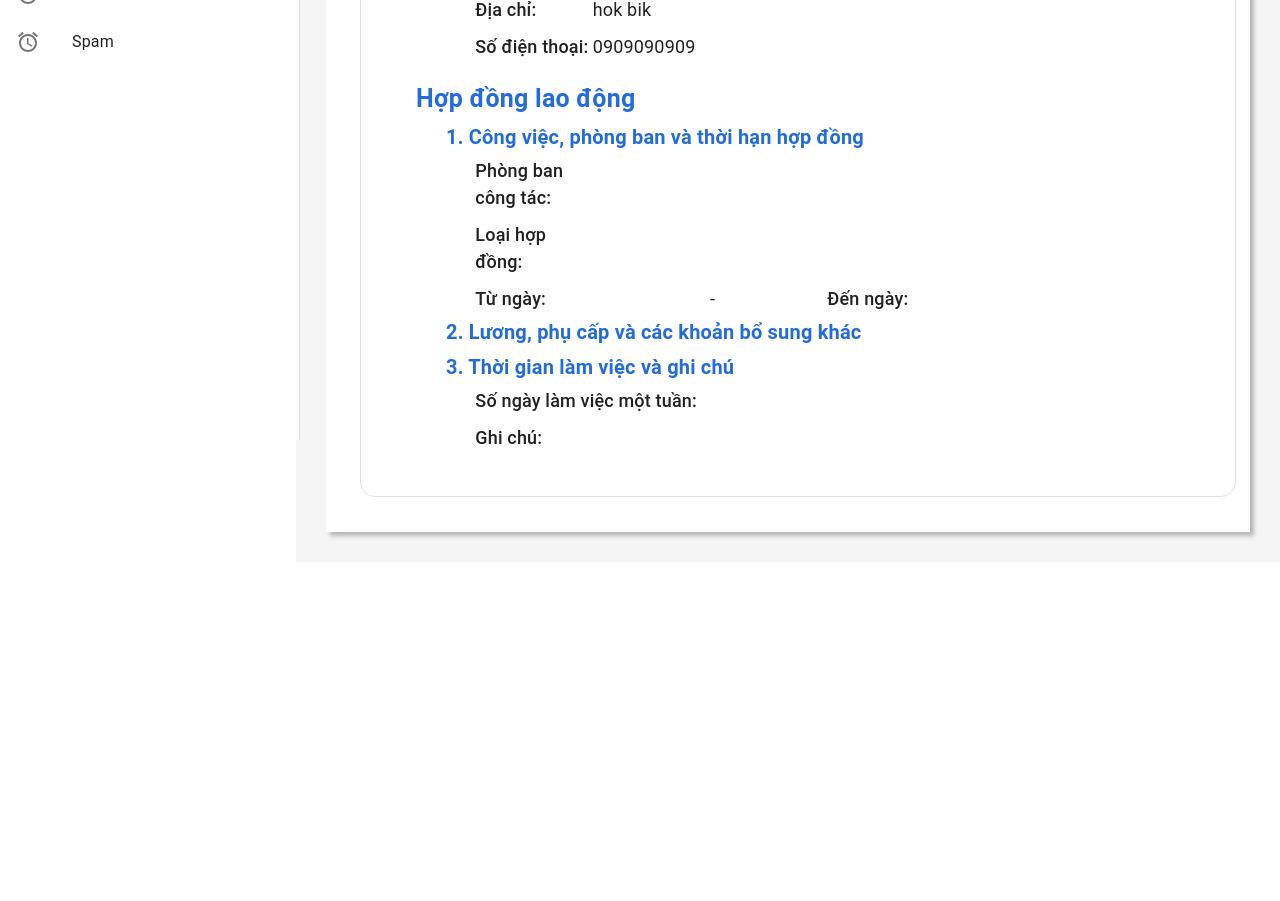
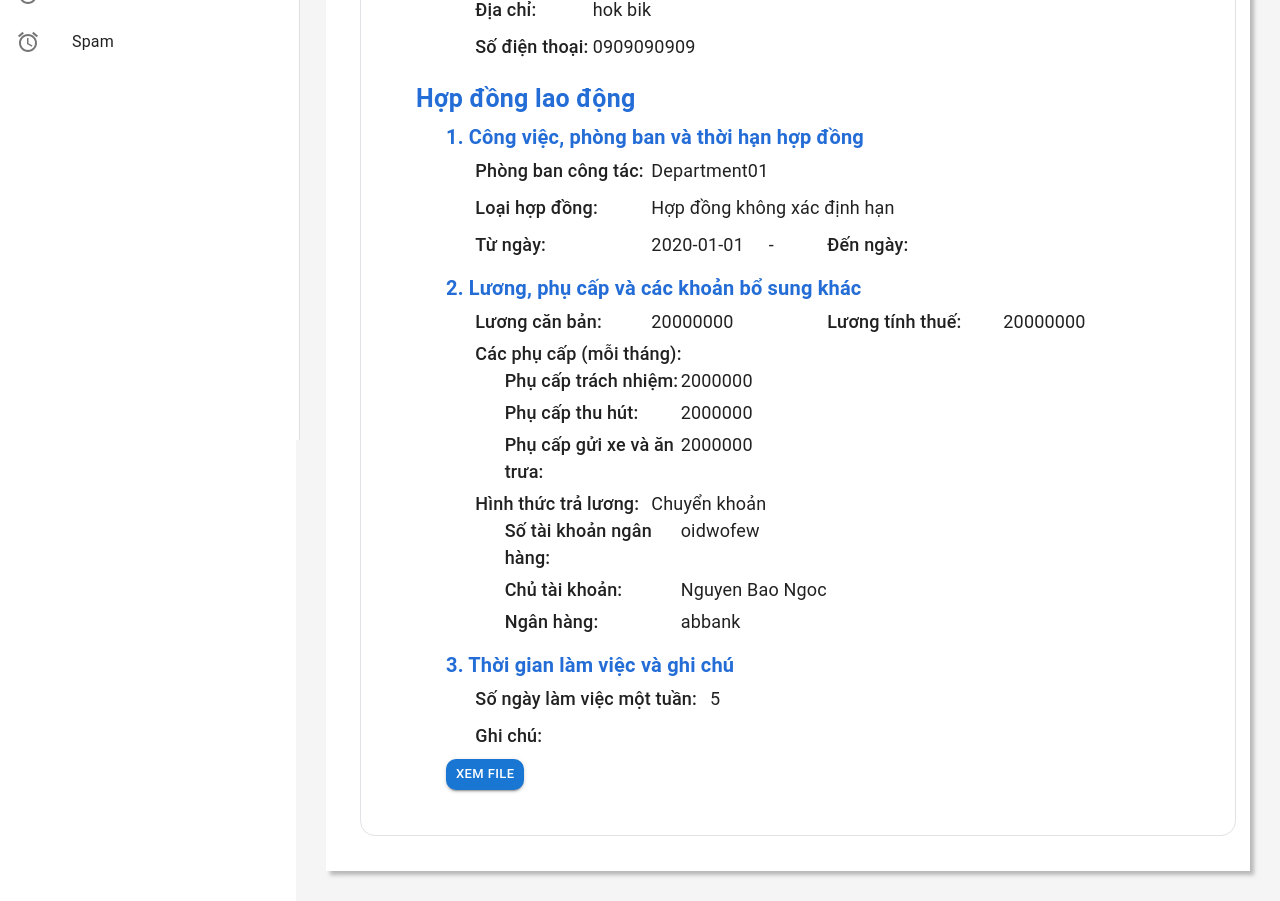
Before and after one commit to huylinhit/hr_management_system, a React (Create React App) app: page /detail-contract in a window 1280 px wide. Shown: the part 360-1261 px from the top of the page. Before the commit the page ends 922 px from the top, so only its background shows below. Built offline with nearby package versions, Linux system fonts and the light colour scheme.

Commit message:
HRS-54 complete layout detail contract

```diff
--- a/package.json
+++ b/package.json
@@ -21,7 +21,6 @@
     "@types/node": "^16.18.34",
     "@types/react": "^18.2.7",
     "@types/react-dom": "^18.2.4",
-    "antd": "^5.6.2",
     "axios": "^1.4.0",
     "dayjs": "^1.11.8",
     "react": "^18.2.0",
--- /dev/null
+++ b/src/app/models/allowance.ts
@@ -0,0 +1,6 @@
+export interface Allowance {
+    allowanceId: number;
+	contractId: number;
+	allowanceTypeId: number;
+	allowanceSalary: number;
+}
--- /dev/null
+++ b/src/app/models/allowanceType.ts
@@ -0,0 +1,5 @@
+export interface AllowanceType {
+    allowanceTypeId: number;
+	allowanceName: string;
+	allowanceDetailSalary: string;
+}
--- /dev/null
+++ b/src/app/models/contractType.ts
@@ -0,0 +1,5 @@
+export interface ContractType {
+    contractTypeId: number;
+    name: string;
+    description: string;
+}
--- a/src/app/store/data.tsx
+++ b/src/app/store/data.tsx
@@ -343,6 +343,23 @@ export const CONTRACTLIST = [
   },
 ]
 
+export const ALLOWANCETYPE = [
+  {allowanceTypeId: 1, allowanceName: "Phụ cấp trách nhiệm", allowanceDetailSalary: "Không quá 10%"},
+  {allowanceTypeId: 2, allowanceName: "Phụ cấp thu hút", allowanceDetailSalary: "Dưới 35%"},
+  {allowanceTypeId: 3, allowanceName: "Phụ cấp lưu động", allowanceDetailSalary: "Dưới 10%"},
+  {allowanceTypeId: 4, allowanceName: "Phụ cấp chức vụ", allowanceDetailSalary: "Dưới 15%"},
+  {allowanceTypeId: 5, allowanceName: "Phụ cấp gửi xe và ăn trưa", allowanceDetailSalary: "Tùy thỏa thuận"},
+]
+
+export const ALLOWANCE = [
+  {allowanceId: 1, contractId: 1, allowanceTypeId: 1, allowanceSalary: 2000000},
+  {allowanceId: 2, contractId: 1, allowanceTypeId: 2, allowanceSalary: 2000000},
+  {allowanceId: 3, contractId: 2, allowanceTypeId: 5, allowanceSalary: 2000000},
+  {allowanceId: 4, contractId: 3, allowanceTypeId: 5, allowanceSalary: 2000000},
+  {allowanceId: 5, contractId: 4, allowanceTypeId: 5, allowanceSalary: 2000000},
+  {allowanceId: 6, contractId: 1, allowanceTypeId: 5, allowanceSalary: 2000000},
+]
+
 export const FORMSTATUS = {
   pending: "Chờ duyệt",
   agree: "Chấp nhận",
--- a/src/features/detail_contract/component/DetailContractInfo.tsx
+++ b/src/features/detail_contract/component/DetailContractInfo.tsx
@@ -5,7 +5,17 @@ import DetailJob from "./DetailJob";
 import DetailSalary from "./DetailSalary";
 import DetaiNote from "./DetilNote";
 
-export default function DetailContractInfo() {
+// model
+import { Contract } from "../../../app/models/contract";
+import { Employee } from "../../../app/models/employee";
+
+// interface
+interface Props {
+  contract: Contract;
+  employee: Employee;
+}
+
+export default function DetailContractInfo({ contract, employee }: Props) {
   return (
     <Box sx={{ padding: "0 35px" }}>
       <Grid>
@@ -22,9 +32,9 @@ export default function DetailContractInfo() {
       </Grid>
 
       <Grid>
-        <DetailJob />
-        <DetailSalary />
-        <DetaiNote />
+        <DetailJob contract={contract} employee={employee}/>
+        <DetailSalary contract={contract} employee={employee}/>
+        <DetaiNote contract={contract}/>
       </Grid>
     </Box>
   );
--- a/src/features/detail_contract/component/DetailJob.tsx
+++ b/src/features/detail_contract/component/DetailJob.tsx
@@ -1,8 +1,35 @@
+import { useState } from "react";
 import { Box, Grid, Typography } from "@mui/material";
 
-export default function DetailJob() {
+// model
+import { Contract } from "../../../app/models/contract";
+import { Department } from "../../../app/models/departments";
+import { Employee } from "../../../app/models/employee";
+
+// data
+import { CONTRACTTYPE, DEPARTMENT } from "../../../app/store/data";
+import { ContractType } from "../../../app/models/contractType";
+
+
+// interface
+interface Props {
+  contract: Contract;
+  employee: Employee;
+}
+
+export default function DetailJob({ contract, employee }: Props) {
+  // -------------------------- VAR -----------------------------
+  // -------------------------- STATE ---------------------------
+  const [departments, setDepartments] = useState<Department[]>(DEPARTMENT);
+  const [contractTypes, setContractTypes] = useState<ContractType[]>(CONTRACTTYPE)
+  // -------------------------- REDUX ---------------------------
+  // -------------------------- EFFECT --------------------------
+  // -------------------------- FUNCTION ------------------------
+  const department = departments.find((d) => d.departmentId === employee.departmentId)
+  const contractType = contractTypes.find((type) => type.contractTypeId === contract.contractTypeId)
+
   return (
-    <Grid>
+    <Grid sx={{ paddingBottom: "10px"}}>
       <Typography
         sx={{
           color: "#246DD6",
@@ -26,14 +53,14 @@ export default function DetailJob() {
             padding: "0 30px 10px 30px",
           }}
         >
-          <Grid item xs={2}>
+          <Grid item xs={3}>
             <Typography sx={{ fontWeight: "550", fontSize: "18px" }}>
               Phòng ban công tác:
             </Typography>
           </Grid>
-          <Grid item xs={9}>
+          <Grid item xs={8}>
             <Typography sx={{ fontWeight: "400", fontSize: "18px" }}>
-              {/* {employee.dob} */}
+              {department?.departmentName}
             </Typography>
           </Grid>
         </Grid>
@@ -48,14 +75,14 @@ export default function DetailJob() {
             padding: "0 30px 10px 30px",
           }}
         >
-          <Grid item xs={2}>
+          <Grid item xs={3}>
             <Typography sx={{ fontWeight: "550", fontSize: "18px" }}>
               Loại hợp đồng:
             </Typography>
           </Grid>
-          <Grid item xs={9}>
+          <Grid item xs={8}>
             <Typography sx={{ fontWeight: "400", fontSize: "18px" }}>
-              {/* {employee.citizenId}  */}
+              {contractType?.name}
             </Typography>
           </Grid>
         </Grid>
@@ -70,17 +97,17 @@ export default function DetailJob() {
             padding: "0 30px 5px 30px",
           }}
         >
-          <Grid item xs={2}>
+          <Grid item xs={3}>
             <Typography sx={{ fontWeight: "550", fontSize: "18px" }}>
               Từ ngày:
             </Typography>
           </Grid>
           <Grid item xs={2}>
             <Typography sx={{ fontWeight: "400", fontSize: "18px" }}>
-              {/* {employee.lastName} {employee.firstName} */}
+              {contract.startDate}
             </Typography>
           </Grid>
-          <Grid item xs={2}>
+          <Grid item xs={1}>
             <Typography sx={{ fontWeight: "400", fontSize: "18px" }}>
               -
             </Typography>
@@ -92,7 +119,7 @@ export default function DetailJob() {
           </Grid>
           <Grid item xs={3}>
             <Typography sx={{ fontWeight: "400", fontSize: "18px" }}>
-              {/* {employee.gender === 0 ? "Nữ" : "Nam"} */}
+              {contract.endDate}
             </Typography>
           </Grid>
         </Grid>
--- a/src/features/detail_contract/component/DetailSalary.tsx
+++ b/src/features/detail_contract/component/DetailSalary.tsx
@@ -1,8 +1,34 @@
+import { useState } from "react";
 import { Box, Grid, Typography } from "@mui/material";
 
-export default function DetailSalary() {
+// data
+import { ALLOWANCE, ALLOWANCETYPE } from "../../../app/store/data";
+import { Contract } from "../../../app/models/contract";
+import { Employee } from "../../../app/models/employee";
+import { AllowanceType } from "../../../app/models/allowanceType";
+import { Allowance } from "../../../app/models/allowance";
+
+// interface
+interface Props {
+  contract: Contract;
+  employee: Employee;
+}
+
+export default function DetailSalary({ contract, employee }: Props) {
+  // -------------------------- VAR -----------------------------
+  // -------------------------- STATE ---------------------------
+  const [allowanceTypes, setAllowanceTypes] =
+    useState<AllowanceType[]>(ALLOWANCETYPE);
+  const [allowances, setAllowances] = useState<Allowance[]>(ALLOWANCE);
+  // -------------------------- REDUX ---------------------------
+  // -------------------------- EFFECT --------------------------
+  // -------------------------- FUNCTION ------------------------
+  const allowanceList = allowances.filter(
+    (a) => a.contractId === contract.contractId
+  );
+
   return (
-    <Grid>
+    <Grid sx={{ paddingBottom: "10px" }}>
       <Typography
         sx={{
           color: "#246DD6",
@@ -14,6 +40,172 @@ export default function DetailSalary() {
       >
         2. Lương, phụ cấp và các khoản bổ sung khác
       </Typography>
+
+      <Grid>
+        <Grid
+          container
+          sx={{
+            display: "flex",
+            justifyContent: "center",
+            alignItems: "flex-start",
+            maxWidth: "100%",
+            padding: "0 30px 5px 30px",
+          }}
+        >
+          <Grid item xs={3}>
+            <Typography sx={{ fontWeight: "550", fontSize: "18px" }}>
+              Lương căn bản:
+            </Typography>
+          </Grid>
+          <Grid item xs={3}>
+            <Typography sx={{ fontWeight: "400", fontSize: "18px" }}>
+              {contract.salary}
+            </Typography>
+          </Grid>
+          <Grid item xs={3}>
+            <Typography sx={{ fontWeight: "550", fontSize: "18px" }}>
+              Lương tính thuế:
+            </Typography>
+          </Grid>
+          <Grid item xs={2}>
+            <Typography sx={{ fontWeight: "400", fontSize: "18px" }}>
+              {contract.taxableSalary}
+            </Typography>
+          </Grid>
+        </Grid>
+
+        <Grid
+          container
+          sx={{
+            display: "flex",
+            justifyContent: "center",
+            alignItems: "flex-start",
+            maxWidth: "100%",
+            padding: "0 30px 0 30px",
+          }}
+        >
+          <Grid item xs={4}>
+            <Typography sx={{ fontWeight: "550", fontSize: "18px" }}>
+              Các phụ cấp (mỗi tháng):
+            </Typography>
+          </Grid>
+          <Grid item xs={7}></Grid>
+        </Grid>
+        {allowanceList?.map((a) => (
+          <Grid
+            container
+            sx={{
+              display: "flex",
+              justifyContent: "center",
+              alignItems: "flex-start",
+              maxWidth: "100%",
+              padding: "0 30px 5px 30px",
+            }}
+          >
+            <Grid item xs={3}>
+              {allowanceTypes.map((type) => {
+                if (type.allowanceTypeId === a.allowanceTypeId) {
+                  return (
+                    <Typography sx={{ fontWeight: "500", fontSize: "18px" }}>
+                      {type.allowanceName}:
+                    </Typography>
+                  );
+                }
+              })}
+            </Grid>
+            <Grid item xs={7}>
+              <Typography sx={{ fontWeight: "400", fontSize: "18px" }}>
+                {a?.allowanceSalary}
+              </Typography>
+            </Grid>
+          </Grid>
+        ))}
+
+        <Grid
+          container
+          sx={{
+            display: "flex",
+            justifyContent: "center",
+            alignItems: "flex-start",
+            maxWidth: "100%",
+            padding: "0 30px 0 30px",
+          }}
+        >
+          <Grid item xs={3}>
+            <Typography sx={{ fontWeight: "550", fontSize: "18px" }}>
+              Hình thức trả lương:
+            </Typography>
+          </Grid>
+          <Grid item xs={8}>
+            <Typography sx={{ fontWeight: "400", fontSize: "18px" }}>
+              Chuyển khoản
+            </Typography>
+          </Grid>
+        </Grid>
+        <Grid
+          container
+          sx={{
+            display: "flex",
+            justifyContent: "center",
+            alignItems: "flex-start",
+            maxWidth: "100%",
+            padding: "0 30px 5px 30px",
+          }}
+        >
+          <Grid item xs={3}>
+            <Typography sx={{ fontWeight: "500", fontSize: "18px" }}>
+              Số tài khoản ngân hàng:
+            </Typography>
+          </Grid>
+          <Grid item xs={7}>
+            <Typography sx={{ fontWeight: "400", fontSize: "18px" }}>
+              {employee.bankAccount}
+            </Typography>
+          </Grid>
+        </Grid>
+        <Grid
+          container
+          sx={{
+            display: "flex",
+            justifyContent: "center",
+            alignItems: "flex-start",
+            maxWidth: "100%",
+            padding: "0 30px 5px 30px",
+          }}
+        >
+          <Grid item xs={3}>
+            <Typography sx={{ fontWeight: "500", fontSize: "18px" }}>
+              Chủ tài khoản:
+            </Typography>
+          </Grid>
+          <Grid item xs={7}>
+            <Typography sx={{ fontWeight: "400", fontSize: "18px" }}>
+              {employee.bankAccountName}
+            </Typography>
+          </Grid>
+        </Grid>
+        <Grid
+          container
+          sx={{
+            display: "flex",
+            justifyContent: "center",
+            alignItems: "flex-start",
+            maxWidth: "100%",
+            padding: "0 30px 5px 30px",
+          }}
+        >
+          <Grid item xs={3}>
+            <Typography sx={{ fontWeight: "500", fontSize: "18px" }}>
+              Ngân hàng:
+            </Typography>
+          </Grid>
+          <Grid item xs={7}>
+            <Typography sx={{ fontWeight: "400", fontSize: "18px" }}>
+              {employee.bank}
+            </Typography>
+          </Grid>
+        </Grid>
+      </Grid>
     </Grid>
   );
 }
--- a/src/features/detail_contract/component/DetilNote.tsx
+++ b/src/features/detail_contract/component/DetilNote.tsx
@@ -1,6 +1,14 @@
-import { Grid, Typography } from "@mui/material";
+import { Button, Grid, Typography } from "@mui/material";
 
-export default function DetaiNote() {
+// data
+import { Contract } from "../../../app/models/contract";
+
+// interface
+interface Props {
+  contract: Contract;
+}
+
+export default function DetaiNote({ contract }: Props) {
   return (
     <Grid>
       <Typography
@@ -31,7 +39,7 @@ export default function DetaiNote() {
           </Grid>
           <Grid item xs={7}>
             <Typography sx={{ fontWeight: "400", fontSize: "18px" }}>
-              {/* {employee.dob} */}
+              {contract.workDatePerWeek}
             </Typography>
           </Grid>
         </Grid>
@@ -51,10 +59,17 @@ export default function DetaiNote() {
           </Grid>
           <Grid item xs={7}>
             <Typography sx={{ fontWeight: "400", fontSize: "18px" }}>
-              {/* {employee.citizenId}  */}
+              {contract.note}
             </Typography>
           </Grid>
         </Grid>
+
+        <Grid sx={{
+            maxWidth: "100%",
+            padding: "0 30px 10px 30px",
+          }}>
+            <Button variant="contained" size="small" sx={{ borderRadius:"10px" }}>Xem file</Button>
+          </Grid>
       </Grid>
     </Grid>
   );
--- a/src/features/detail_leavelog/DetailLeave.tsx
+++ b/src/features/detail_leavelog/DetailLeave.tsx
@@ -15,7 +15,6 @@ import { STAFF, OTLOG, OTTYPE } from "../../app/store/data";
 import { Employee } from "../../app/models/employee";
 import { LogOT } from "../../app/models/LogOT";
 import { OtType } from "../../app/models/otType";
-import { Form } from "antd";
 
 export default function DetailLeave() {
   // -------------------------- VAR -----------------------------
@@ -24,7 +23,7 @@ export default function DetailLeave() {
 
   const navigate = useNavigate();
   const dispatch = useAppDispatch();
-  const [form] = Form.useForm();
+  // const [form] = Form.useForm();
   // -------------------------- STATE ---------------------------
   const [staff, setStaff] = useState<Employee>(STAFF);
   // -------------------------- REDUX ---------------------------
```
Also changed, not shown: src/features/detail_contract/DetailContract.tsx (+17 -13 lines), 1 other file (tests, documents, lock files or other folders).
